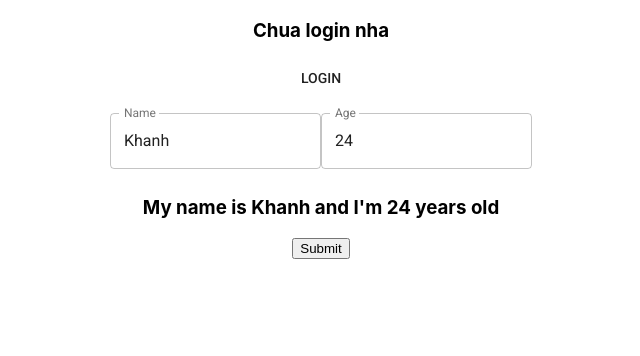
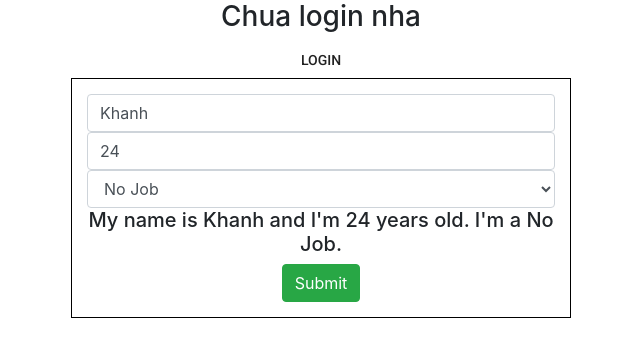
Before and after one commit to khanh8609vnz3/reactjs-app, a React (Create React App) app: page / in a window 1280 px wide. Shown: the top 356 px of the page, without its empty margins (319-959 px from the left). Built offline with nearby package versions, Linux system fonts and the light colour scheme.

Commit message:
Done doing form and slip component, css file

```diff
--- a/package.json
+++ b/package.json
@@ -4,8 +4,10 @@
   "private": true,
   "dependencies": {
     "@material-ui/core": "^3.9.2",
-    "boostrap": "^2.0.0",
+    "bootstrap": "^4.3.1",
+    "node-sass": "^4.11.0",
     "react": "^16.8.3",
+    "react-bootstrap": "^1.0.0-beta.5",
     "react-dom": "^16.8.3",
     "react-router": "^4.3.1",
     "react-router-dom": "^4.3.1",
--- a/src/App.css
+++ /dev/null
@@ -1,40 +0,0 @@
-.App {
-  text-align: center;
-}
-
-.App-logo {
-  animation: App-logo-spin infinite 20s linear;
-  height: 40vmin;
-  pointer-events: none;
-}
-
-.App-header {
-  background-color: #282c34;
-  min-height: 100vh;
-  display: flex;
-  flex-direction: column;
-  align-items: center;
-  justify-content: center;
-  font-size: calc(10px + 2vmin);
-  color: white;
-}
-
-.App-link {
-  color: #61dafb;
-}
-
-@keyframes App-logo-spin {
-  from {
-    transform: rotate(0deg);
-  }
-
-  to {
-    transform: rotate(360deg);
-  }
-}
-
-.blue {
-  background: lightcyan;
-  text-align: center;
-  margin: 10px
-}
--- a/src/App.js
+++ b/src/App.js
@@ -1,8 +1,7 @@
 import React, { Component } from "react";
 import Header from "./components/Header";
-import ListItem from "./pages/ListItem";
 import LoginPage from "./pages/LoginPage";
-import "./App.css";
+import "./scss/app.scss";
 
 class App extends Component {
   textValue = "Day la text";
@@ -11,7 +10,6 @@ class App extends Component {
       <div className="App">
         <Header />
         <LoginPage />
-        {/* <ListItem /> */}
       </div>
     );
   }
--- a/src/index.css
+++ /dev/null
@@ -1,14 +0,0 @@
-body {
-  margin: 0;
-  padding: 0;
-  font-family: -apple-system, BlinkMacSystemFont, "Segoe UI", "Roboto", "Oxygen",
-    "Ubuntu", "Cantarell", "Fira Sans", "Droid Sans", "Helvetica Neue",
-    sans-serif;
-  -webkit-font-smoothing: antialiased;
-  -moz-osx-font-smoothing: grayscale;
-}
-
-code {
-  font-family: source-code-pro, Menlo, Monaco, Consolas, "Courier New",
-    monospace;
-}
--- a/src/index.js
+++ b/src/index.js
@@ -1,6 +1,5 @@
 import React from 'react';
 import ReactDOM from 'react-dom';
-import './index.css';
 import App from './App';
 import * as serviceWorker from './serviceWorker';
 
--- a/src/pages/LoginPage.js
+++ b/src/pages/LoginPage.js
@@ -1,12 +1,14 @@
 import React, { Component } from "react";
-import TextField from "@material-ui/core/TextField";
 
 class LoginPage extends Component {
   constructor(props) {
     super(props);
     this.state = {
-      name: "Khanh",
-      age: 24
+      formData: {
+        name: "Khanh",
+        age: 24,
+        job: "No Job"
+      }
     };
     this.handleChange = this.handleChange.bind(this);
     this.handleSubmit = this.handleSubmit.bind(this);
@@ -18,36 +20,49 @@ class LoginPage extends Component {
 
   handleSubmit(event) {
     event.preventDefault();
-    console.log(event);
+    alert(JSON.stringify(this.state.formData));
   }
 
   render() {
-    const data = this.state;
+    const data = this.state.formData;
 
     return (
-      <div>
-        <form onSubmit={this.handleSubmit}>
-          <TextField
-            id="outlined-name"
-            label="Name"
+      <div id="login-page">
+        <form className="login-form" onSubmit={this.handleSubmit}>
+          <input
+            type="text"
+            name="name"
+            id="inputName"
+            className="form-control"
             value={data.name}
             onChange={e => this.handleChange("name", e)}
-            margin="normal"
-            variant="outlined"
           />
-          <TextField
-            id="outlined-age"
-            label="Age"
+          <input
+            type="text"
+            name="age"
+            id="inputAge"
+            className="form-control"
             value={data.age}
             onChange={e => this.handleChange("age", e)}
-            margin="normal"
-            variant="outlined"
-            type="number"
           />
-          <h3>
-            My name is {data.name} and I'm {data.age} years old
-          </h3>
-          <input type="submit" value="Submit" />
+          <select
+            name="job"
+            id="selectJob"
+            className="form-control"
+            onChange={e => this.handleChange("job", e)}
+            value={data.job}
+          >
+            <option value="No Job">No Job</option>
+            <option value="IT">IT</option>
+            <option value="Osin">Osin</option>
+          </select>
+          <h5>
+            My name is {data.name} and I'm {data.age} years old. I'm a{" "}
+            {data.job}.
+          </h5>
+          <button type="submit" className="btn btn-success">
+            Submit
+          </button>
         </form>
       </div>
     );
--- /dev/null
+++ b/src/scss/app.scss
@@ -0,0 +1,3 @@
+@import "~bootstrap/dist/css/bootstrap.css";
+@import "./common.scss";
+@import "./loginPage.scss"
--- /dev/null
+++ b/src/scss/common.scss
@@ -0,0 +1,55 @@
+body {
+    margin: 0;
+    padding: 0;
+    font-family: -apple-system, BlinkMacSystemFont, "Segoe UI", "Roboto", "Oxygen",
+        "Ubuntu", "Cantarell", "Fira Sans", "Droid Sans", "Helvetica Neue",
+        sans-serif;
+    -webkit-font-smoothing: antialiased;
+    -moz-osx-font-smoothing: grayscale;
+}
+
+code {
+    font-family: source-code-pro, Menlo, Monaco, Consolas, "Courier New",
+        monospace;
+}
+
+.App {
+    text-align: center;
+}
+
+.App-logo {
+    animation: App-logo-spin infinite 20s linear;
+    height: 40vmin;
+    pointer-events: none;
+}
+
+.App-header {
+    background-color: #282c34;
+    min-height: 100vh;
+    display: flex;
+    flex-direction: column;
+    align-items: center;
+    justify-content: center;
+    font-size: calc(10px + 2vmin);
+    color: white;
+}
+
+.App-link {
+    color: #61dafb;
+}
+
+@keyframes App-logo-spin {
+    from {
+        transform: rotate(0deg);
+    }
+
+    to {
+        transform: rotate(360deg);
+    }
+}
+
+.blue {
+    background: lightcyan;
+    text-align: center;
+    margin: 10px
+}
--- /dev/null
+++ b/src/scss/loginPage.scss
@@ -0,0 +1,8 @@
+#login-page {
+	.login-form {
+		border: 1px solid black;
+		width: 500px;
+		padding: 15px;
+		margin: 0 auto;
+	}
+}
```
Also changed, not shown: src/components/Header.js (indentation only).
